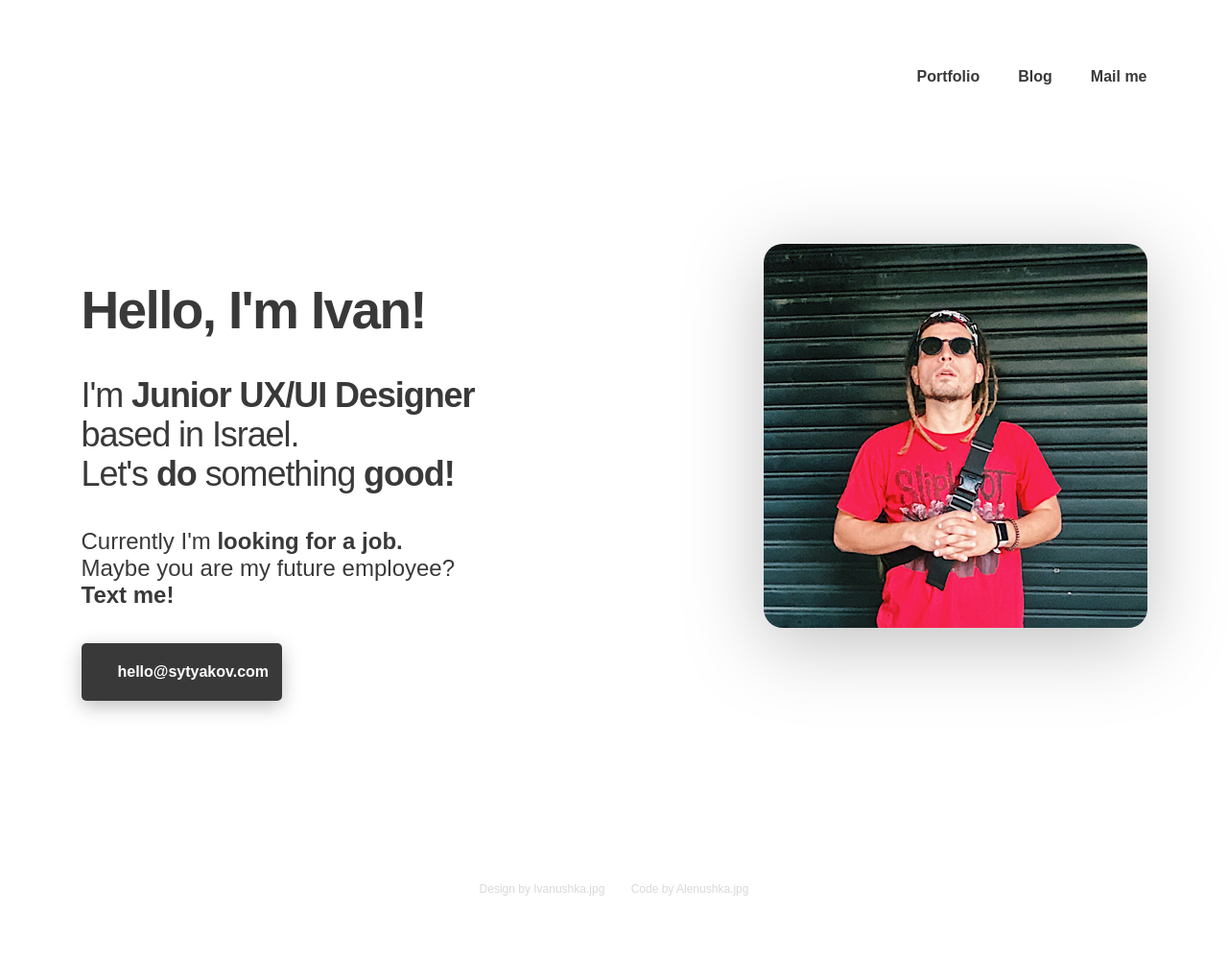
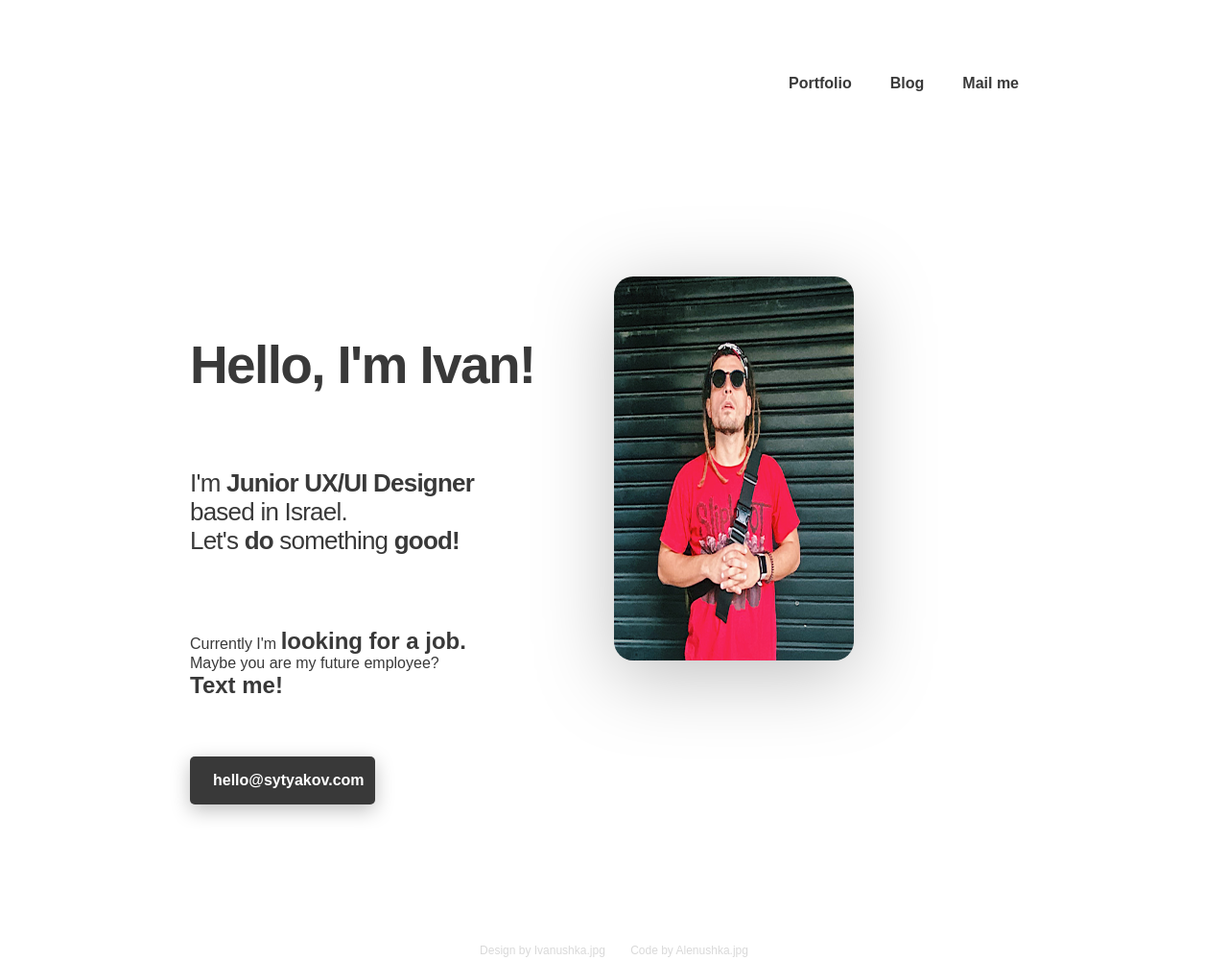
Before and after one commit to alenushka-jpg/-site-for-bun, a website: page source/index.html in a window 1280 px wide. Shown: the whole page at 96% size. Drawn offline with nearby package versions, Linux system fonts and the light colour scheme; files that its build step writes are made by us from their sources.

Commit message:
adds styles

```diff
--- a/source/index.html
+++ b/source/index.html
@@ -10,35 +10,32 @@
   <body>
     <header class="header">
       <div class="header__container container">
-        <svg width="60" height="60">
+        <svg class="header__logo" width="60" height="60">
           <use xlink:href="./img/sprite.svg#logo"></use>
         </svg>
-        <nav>
+        <nav class="header__navigation">
           <button class="header__burger" type="button">
-            <div>
             <span class="visually-hidden">Open the menu</span>
             <svg class="header__burger-svg" width="48" height="48">
               <use xlink:href="./img/sprite.svg#burger"></use>
             </svg>
-            </div>
-            <div>
+          </button>
+          <button class="header__close" type="button">
             <span class="visually-hidden">Close the menu</span>
             <svg class="header__close-svg" width="48" height="48">
               <use xlink:href="./img/sprite.svg#close-icon"></use>
             </svg>
-            </div>
           </button>
           <ul class="header__list">
-            <li><a href="#">Portfolio</a></li>
-            <li><a href="#">Blog</a></li>
-            <li><a href="#">Mail me</a></li>
+            <li><a href="https://www.behance.net/sytyakov">Portfolio</a></li>
+            <li><a href="https://blabla.sytyakov.com">Blog</a></li>
+            <li><a href="mailto:hello@sytyakov.com" target="_blank" rel="nofollow">Mail me</a></li>
           </ul>
         </nav>
       </div>
     </header>
     <main>
       <section class="promo container">
-        <div class="promo__info">
         <h1>Hello, I'm Ivan!</h1>
         <p class="promo__paragraph">
           I'm
@@ -63,9 +60,15 @@
           <svg width="14" height="14">
             <use xlink:href="./img/sprite.svg#plane"></use>
           </svg>
-            hello@sytyakov.com</a>
-        </div>
-        <img class="promo__img" src="./img/avatar.png" width="400" height="400" alt="author's photo"/>
+          hello@sytyakov.com</a
+        >
+        <img
+          class="promo__img"
+          src="./img/avatar.png"
+          width="400"
+          height="400"
+          alt="author's photo"
+        />
       </section>
     </main>
     <footer class="footer container">
@@ -95,9 +98,9 @@
       <div class="footer__copyright">
         <p>
           Design by Ivanushka.jpg&nbsp;
-          <svg width="14" height="12">
-            <use xlink:href="./img/sprite.svg#heart-icon"></use>
-          </svg>&nbsp;
+          <svg width="13" height="12">
+            <use xlink:href="./img/sprite.svg#heart-icon"></use></svg
+          >&nbsp;
           <a href="https://github.com/alenushka-jpg">Code by Alenushka.jpg</a>
         </p>
       </div>
--- a/source/sass/blocks/footer.scss
+++ b/source/sass/blocks/footer.scss
@@ -3,8 +3,12 @@
   width: 140px;
   justify-content: space-between;
   padding: 0;
-  margin: 0;
+  margin: 0 auto;
   list-style: none;
+
+  @media (min-width: $desktop-width) {
+    margin: 0;
+  }
 }
 
 .footer__copyright p {
@@ -23,5 +27,13 @@
 }
 
 .footer__list {
-  margin-bottom: 20px;
+  margin-bottom: 45px;
+
+  @media (min-width: $tablet-width) {
+    margin: 0 0 68px;
+  }
+
+  @media (min-width: $desktop-width) {
+    margin-bottom: 20px;
+  }
 }
--- a/source/sass/blocks/header.scss
+++ b/source/sass/blocks/header.scss
@@ -1,26 +1,71 @@
 .header__container {
-  padding-top: 50px;
+  padding-top: 40px;
+  position: relative;
   display: flex;
   justify-content: space-between;
   align-items: center;
+
+  @media (min-width: $desktop-width) {
+    padding-top: 50px;
+  }
+}
+
+.header__logo {
+  width: 40px;
+  height: 40px;
+
+  @media (min-width: $tablet-width) {
+    width: 60px;
+    height: 60px;
+  }
 }
 
 .header__list {
-  display: flex;
-  padding: 0;
+  position: absolute;
+  right: 30px;
+  top: 40px;
+  display: none;
+  flex-direction: column;
   margin: 0;
+  padding: 28px 20px;
+  width: 150px;
+  height: 150px;
+  background-color: $main-color;
+  box-shadow: 0px 6px 20px rgb(0 0 0 / 25%);
+  backdrop-filter: blur(2px);
+  border-radius: 5px;
+  color: $white-basic;
+  z-index: 10;
   list-style: none;
 
-  @media (max-width: $mobile-width) {
-    display: none;
+  @media (min-width: $tablet-width) {
+    display: flex;
+    position: static;
+    width: auto;
+    height: auto;
+    box-shadow: none;
+    background-color: inherit;
+    color: $main-color;
+    font-weight: 700;
+    font-size: 16px;
+    line-height: 18px;
+    flex-direction: row;
   }
 }
 
 .header__list li {
-  margin-right: 40px;
+  margin-bottom: 20px;
 
   &:last-child {
-    margin-right: 0;
+    margin-bottom: 0;
+  }
+
+  @media (min-width: $desktop-width) {
+    margin-right: 40px;
+
+    &:last-child {
+      margin-right: 0;
+    }
   }
 }
 
@@ -31,28 +76,48 @@
 }
 
 .header__burger {
-  display: none;
+  display: flex;
   border: 0;
   padding: 0;
   background-color: inherit;
   cursor: pointer;
 
-  @media (max-width: $mobile-width) {
-    display: flex;
+  @media (min-width: $tablet-width) {
+    display: none;
   }
 }
 
 .header__burger-svg {
-  @media (max-width: $mobile-width) {
-    width: 30px;
-    height: 27px;
-  }
+  width: 30px;
+  height: 27px;
+}
+
+.header__close {
+  display: none;
+  position: absolute;
+  right: 29px;
+  top: 40px;
+  padding: 0;
+  width: 24px;
+  height: 24px;
+  border: 0;
+  background-color: inherit;
+  z-index: 20;
 }
 
 .header__close-svg {
-  @media (max-width: $mobile-width) {
+  width: 24px;
+  height: 24px;
+  border-top-right-radius: 5px;
+}
+
+.header__navigation--open {
+  .header__burger {
     display: none;
-    width: 24px;
-    height: 24px
+  }
+
+  .header__list,
+  .header__close {
+    display: flex;
   }
 }
--- a/source/sass/blocks/promo.scss
+++ b/source/sass/blocks/promo.scss
@@ -1,67 +1,64 @@
 .promo {
-  display: flex;
-  justify-content: space-between;
-  padding-top: 144px;
+  display: grid;
+  grid-template-columns: 1fr 1fr;
+  padding-top: 62px;
 
-  @media (max-width: $mobile-width) {
-    padding-top: 62px;
+  @media (min-width: $desktop-width) {
+    padding-top: 144px;
   }
 }
 
-.promo__info {
-  margin-bottom: 144px;
-
-  @media (max-width: $tablet-width) {
-    margin-bottom: 100px;
-  }
-}
-
-.promo__info h1 {
-  margin-top: 38px;
-  margin-bottom: 20px;
+.promo h1 {
+  margin: 0;
+  padding-top: 23px;
+  padding-right: 18px;
   font-weight: 700;
-  font-size: 55px;
-  line-height: 63px;
+  font-size: 36px;
+  line-height: 41px;
   letter-spacing: -0.03em;
 
-  @media (max-width: $tablet-width) {
-    margin-bottom: 11px;
+  @media (min-width: $tablet-width) {
+    margin-bottom: 4px;
     font-size: 45px;
     line-height: 52px;
   }
 
-  @media (max-width: $mobile-width) {
-    font-size: 36px;
-    line-height: 41px;
-    letter-spacing: -0.03em;
+  @media (min-width: $desktop-width) {
+    margin-top: 38px;
+    margin-bottom: 20px;
+    font-size: 55px;
+    line-height: 63px;
   }
 }
 
 .promo__paragraph {
+  grid-column: 1/-1;
+  margin-top: 20px;
+  margin-bottom: 40px;
+
   &:first-of-type {
+    grid-row: 2/3;
+    font-size: 20px;
+    line-height: 23px;
+    letter-spacing: -0.03em;
+  }
+
+  &:last-of-type {
     font-weight: 400;
-    font-size: 36px;
-    line-height: 41px;
-    letter-spacing: -0.03em;
+    font-size: 16px;
+    line-height: 18px;
+    margin-top: 0;
+    margin-bottom: 24px;
+  }
 
-    @media (max-width: $tablet-width) {
-      margin-bottom: 30px;
+  @media (min-width: $tablet-width) {
+    grid-column: 1/2;
+
+    &:first-of-type {
       font-size: 26px;
       line-height: 30px;
     }
-  }
 
-  &:last-of-type{
-    margin-top: 34px;
-    margin-bottom: 36px;
-    font-weight: 400;
-    font-size: 24px;
-    line-height: 28px;
-
-    @media (max-width: $tablet-width) {
-      font-size: 16px;
-      line-height: 18px;
-    }
   }
 }
 
@@ -69,29 +66,58 @@
   display: inline-flex;
   align-items: center;
   padding: 21px 14px;
+  margin: 0 auto 45px;
   background: $main-color;
   box-shadow: 0px 6px 20px rgb(0 0 0 / 25%);
   border-radius: 5px;
-  font-weight: 700;
-  font-size: 16px;
-  line-height: 18px;
   color: $white-basic;
   text-decoration: none;
+  grid-column: 1/-1;
+  width: 193px;
+  height: 50px;
+  font-weight: 700;
+  font-size: 14px;
+  line-height: 16px;
+
+  @media (min-width: $tablet-width) {
+    margin: 0 0 100px;
+  }
+
+  @media (min-width: $desktop-width) {
+    font-size: 16px;
+    line-height: 18px;
+  }
 }
 
 .promo__link svg {
   margin-right: 10px;
-  width: 14px;
-  height: 14px;
+  width: 17px;
+  height: 15px;
 }
 
 .promo__img {
+  display: block;
+  grid-column: 2/3;
+  grid-row: 1/2;
+  margin-left: auto;
+  width: 120px;
+  height: 120px;
   border-radius: 20px;
-  height: 400px;
   filter: drop-shadow(0px 15px 40px rgba(0, 0, 0, 0.25));
 
-  @media (max-width: $mobile-width) {
-    width: 120px;
-    height: 120px;
+  @media (min-width: 530px) {
+    width: 140px;
+    height: 140px;
+  }
+
+  @media (min-width: $tablet-width) {
+    grid-row: 1/4;
+    margin: 0 0 100px;
+    width: 250px;
+    height: 250px;
+  }
+
+  @media (min-width: $desktop-width) {
+    height: 400px;
   }
 }
--- a/source/sass/global.scss
+++ b/source/sass/global.scss
@@ -28,9 +28,17 @@ img {
 }
 
 .container {
-  max-width: $desktop-width;
-  padding: 0 30px;
+  padding: 0 40px;
   margin: 0 auto;
+
+  @media (min-width: $tablet-width) {
+    padding-left: 58px;
+    padding-right: 58px;
+  }
+
+  @media (min-width: $desktop-width) {
+    max-width: $desktop-width;
+  }
 }
 
 .visually-hidden {
@@ -47,19 +55,24 @@ img {
 }
 
 .accent {
+  font-size: 20px;
+  line-height: 23px;
   font-weight: 700;
-  font-size: 36px;
-  line-height: 41px;
   letter-spacing: -0.03em;
+
+  @media (min-width: $tablet-width) {
+    font-size: 26px;
+    line-height: 30px;
+  }
 }
 
 .accent-less {
   font-weight: 700;
-  font-size: 24px;
-  line-height: 28px;
+  font-size: 16px;
+  line-height: 18px;
 
-  @media (max-width: $tablet-width) {
-    font-size: 16px;
-    line-height: 18px;
+  @media (min-width: $desktop-width) {
+    font-size: 24px;
+    line-height: 28px;
   }
 }
--- a/source/sass/variables.scss
+++ b/source/sass/variables.scss
@@ -1,5 +1,5 @@
-$desktop-width: 1171px;
-$tablet-width: 890px;
+$desktop-width: 1000px;
+$tablet-width: 744px;
 $mobile-width: 375px;
 
 $white-basic: #ffffff;
```
Also changed, not shown: source/img/logo.svg. Lines whose indentation alone changed are shown as unchanged.
